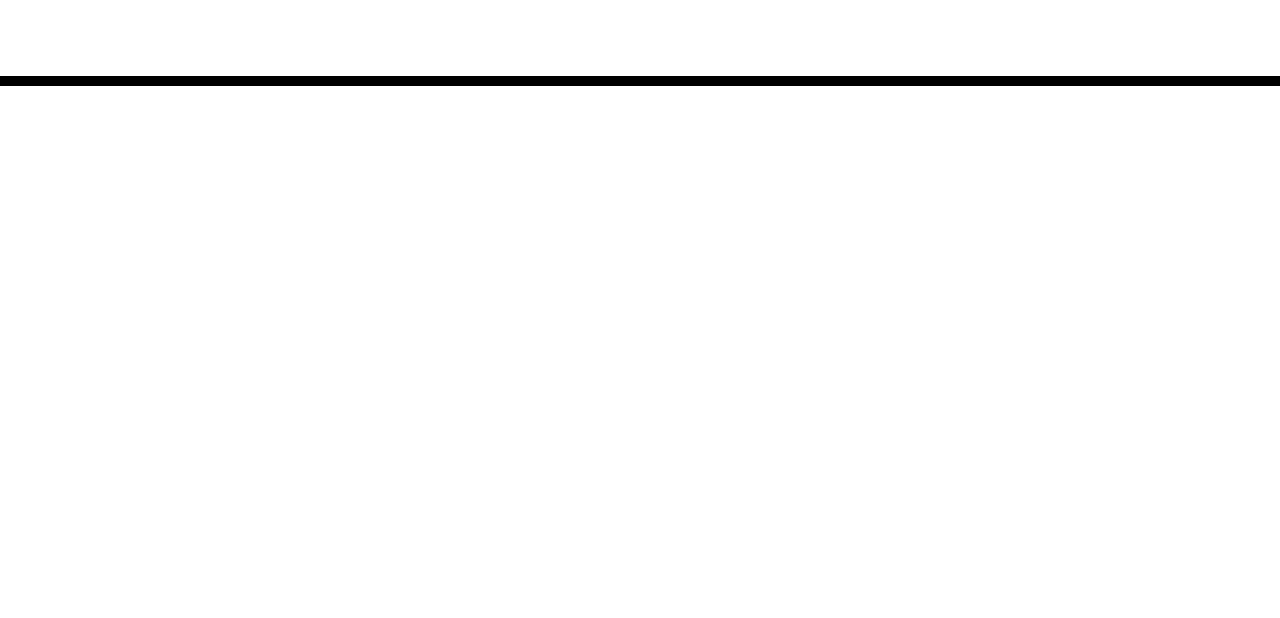
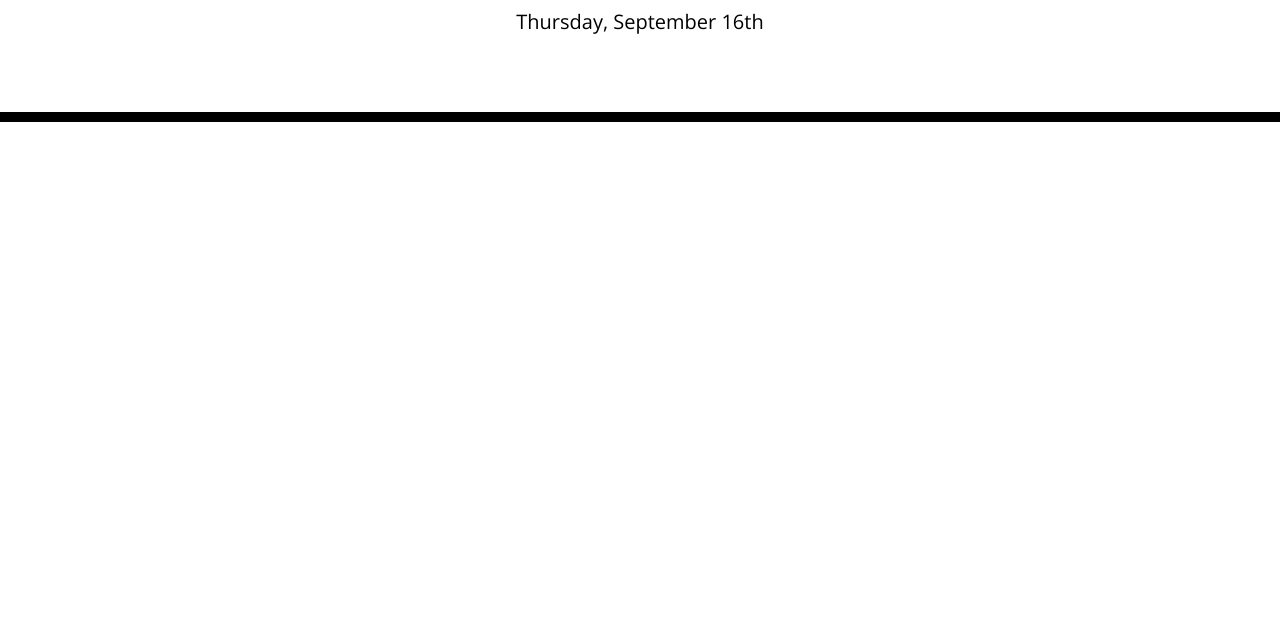
Before and after one commit to Joe7web/js-work-day-scheduler, a plain HTML site: page index.html in a window 1280 px wide. Shown: the part 182-800 px from the top of the page. Drawn offline with nearby package versions, Linux system fonts and the light colour scheme.

Commit message:
added moment.js code for today's date, temp pseudo code on readme

```diff
--- a/assets/js/script.js
+++ b/assets/js/script.js
@@ -1,4 +1,4 @@
 //console.log("hello world");
 
 var today = moment();
-$("currentDay").text(today.format("MMM Do, YYYY"));
+$("#currentDay").text(today.format("dddd, MMMM Do"));
--- a/index.html
+++ b/index.html
@@ -30,7 +30,7 @@
     </header>
     <div class="container">
       <!-- Timeblocks go here -->
-      <p id="currentDay"></p>
+
     </div>
 
     <script src="https://cdnjs.cloudflare.com/ajax/libs/jquery/3.2.1/jquery.min.js"></script>
```
Also changed, not shown: 1 other file.
